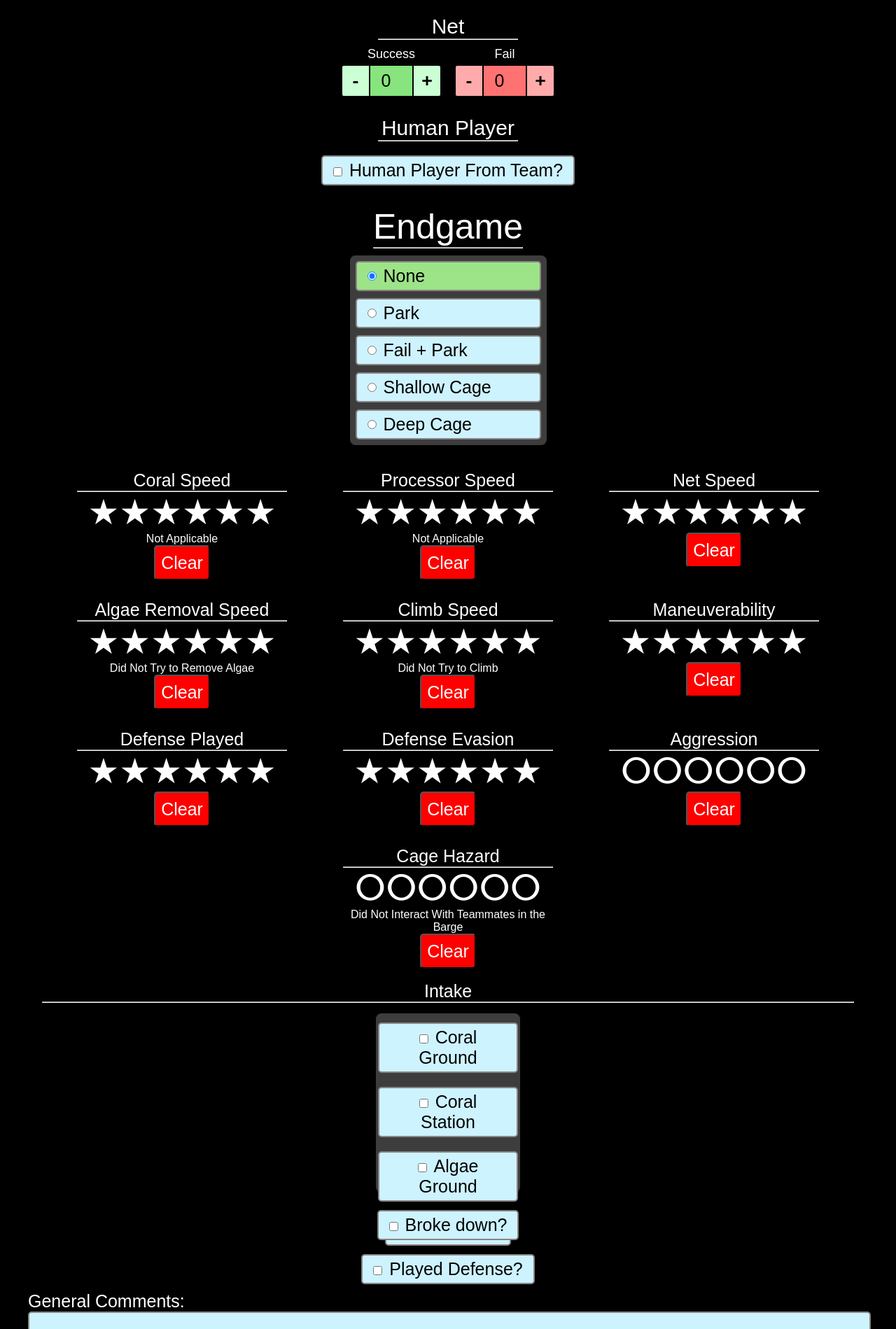
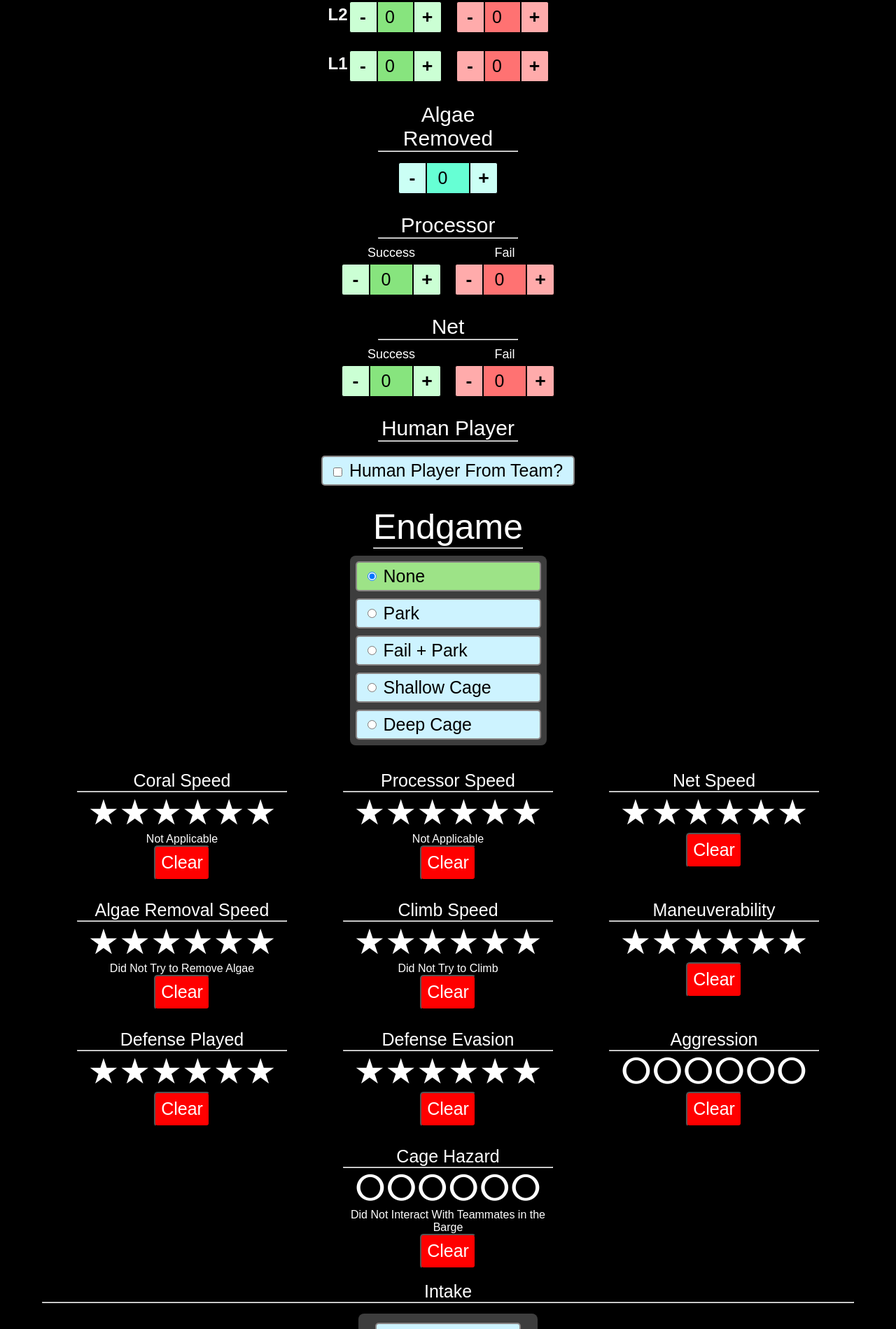
Before and after one commit to team2485/analytics2025, a Next.js app: page / in a window 1280 px wide. Shown: the part 1797-3696 px from the top of the page at 70% size. Built offline with nearby package versions, Linux system fonts and the light colour scheme; a web font is replaced by a local one.

Commit message:
add back tele algae, new intakes, and styling

```diff
--- a/src/app/form-components/MatchType.module.css
+++ b/src/app/form-components/MatchType.module.css
@@ -4,7 +4,7 @@
   border-radius: 8px;
   margin: 10px;
   padding: 7px;
-  width: 500px;
+  width: 300px;
   justify-self: center;
 }
 
@@ -14,7 +14,7 @@
   flex-wrap: wrap;
   justify-content: center;
   justify-self: center;
-  width: 500px;
+  width: 300px;
   gap: 5px;
 }
   .radioGroup input[type="radio"] {
--- a/src/app/page.js
+++ b/src/app/page.js
@@ -326,6 +326,27 @@ export default function Home() {
                 </table>
                 </div>
               </div>
+              <div className={styles.AlgaeRemoved}>
+                <SubHeader subHeaderName={"Algae Removed"}/>
+                <div className={styles.HBox}>
+                  <NumericInput
+                    pieceType={"Counter"}
+                    internalName={"telealgaeremoved"}/>
+                </div>
+              </div>
+              <div className={styles.Processor}>
+                <SubHeader subHeaderName={"Processor"} />
+                <div className={styles.HBox}>
+                  <NumericInput
+                    visibleName={"Success"}
+                    pieceType={"Success"}
+                    internalName={"teleprocessorsuccess"}/>
+                  <NumericInput
+                    visibleName={"Fail"}
+                    pieceType={"Fail"}
+                    internalName={"teleprocessorfail"}/>
+                </div>
+              </div>
               <div className={styles.Net}>
                 <SubHeader subHeaderName={"Net"} />
                 <div className={styles.HBox}>
@@ -418,12 +439,20 @@ export default function Home() {
                   internalName={"coralstationintake"}
                 />
                 <Checkbox
+                  visibleName={"Lollipop"}
+                  internalName={"algaegndintake"}
+                />
+                <Checkbox
                   visibleName={"Algae Ground"}
                   internalName={"algaegndintake"}
                 />
                 <Checkbox
-                  visibleName={"Algae Reef"}
-                  internalName={"algaereefintake"}
+                  visibleName={"Algae High Reef"}
+                  internalName={"algaehighreefintake"}
+                />
+                <Checkbox
+                  visibleName={"Algae Low Reef"}
+                  internalName={"algaelowreefintake"}
                 />
               </div>
               <Checkbox visibleName={"Broke down?"} internalName={"breakdown"} changeListener={onBreakdownChange} />
--- a/src/app/page.module.css
+++ b/src/app/page.module.css
@@ -16,6 +16,7 @@
     flex-wrap: wrap;
     justify-content: space-evenly;
     gap: 5px;
+    width: 350px;
   }
 .Endgame {
   justify-items: center;
@@ -154,11 +155,13 @@ hr.subsubheading {
   border-radius: 8px;
   align-items: center;
   padding: 3px;
-  width: 200px;
-  height: 250px;
+  width: 250px;
+  height: 375px;
   justify-self: center;
   margin: 15px;
+  gap: -5px;
 }
+
 .MainDiv input:focus,
 .MainDiv textarea:focus {
     border-color: rgb(87, 171, 254);
```
